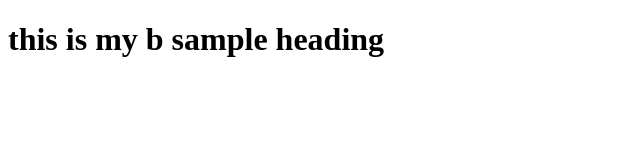
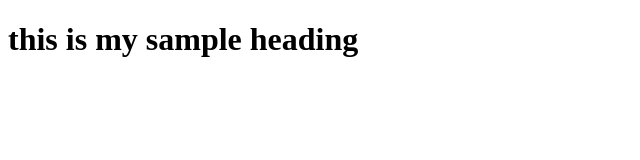
Before and after one commit to ashraful121425/sample, a plain HTML site: page index.html in a window 1280 px wide. Shown: the whole page, without its empty margins (0-640 px from the left). Drawn offline with Linux system fonts and the light colour scheme.

Commit message:
second commit

```diff
--- a/index.html
+++ b/index.html
@@ -7,6 +7,6 @@
     <title>sample</title>
 </head>
 <body>
-    <h1>this is my b sample heading</h1>
+    <h1>this is my sample heading</h1>
 </body>
 </html>
```
